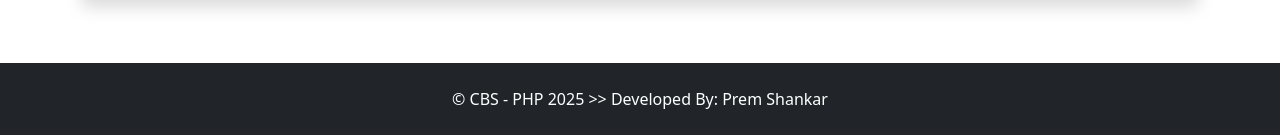
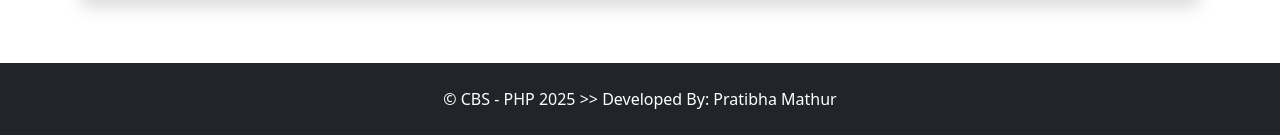
Before and after one commit to pratibha-iit/Cab_booking_website, a PHP site: page /CabBooking-PHP/ in a window 1280 px wide; the page is wider, and only the part inside the window is pictured. Shown: the part 1032-1167 px from the top of that part. Run offline with PHP 8.4, Linux system fonts and the light colour scheme; data comes from the database, SQL or seed files in the repository; some libraries are stand-ins or nearby versions.

Commit message:
Update footer developer name to Pratibha Mathur

```diff
--- a/inc/footer.php
+++ b/inc/footer.php
@@ -61,7 +61,7 @@
 <!-- Footer-->
 <footer class="py-4 bg-dark">
             <div class="container">
-              <p class="m-0 text-center text-white">&copy; <?php echo $_settings->info('short_name') ?> <?php echo date('Y');?> >> Developed By: Prem Shankar</p>
+              <p class="m-0 text-center text-white">&copy; <?php echo $_settings->info('short_name') ?> <?php echo date('Y');?> >> Developed By: Pratibha Mathur</p>
           </div>
         </footer>
 
```
